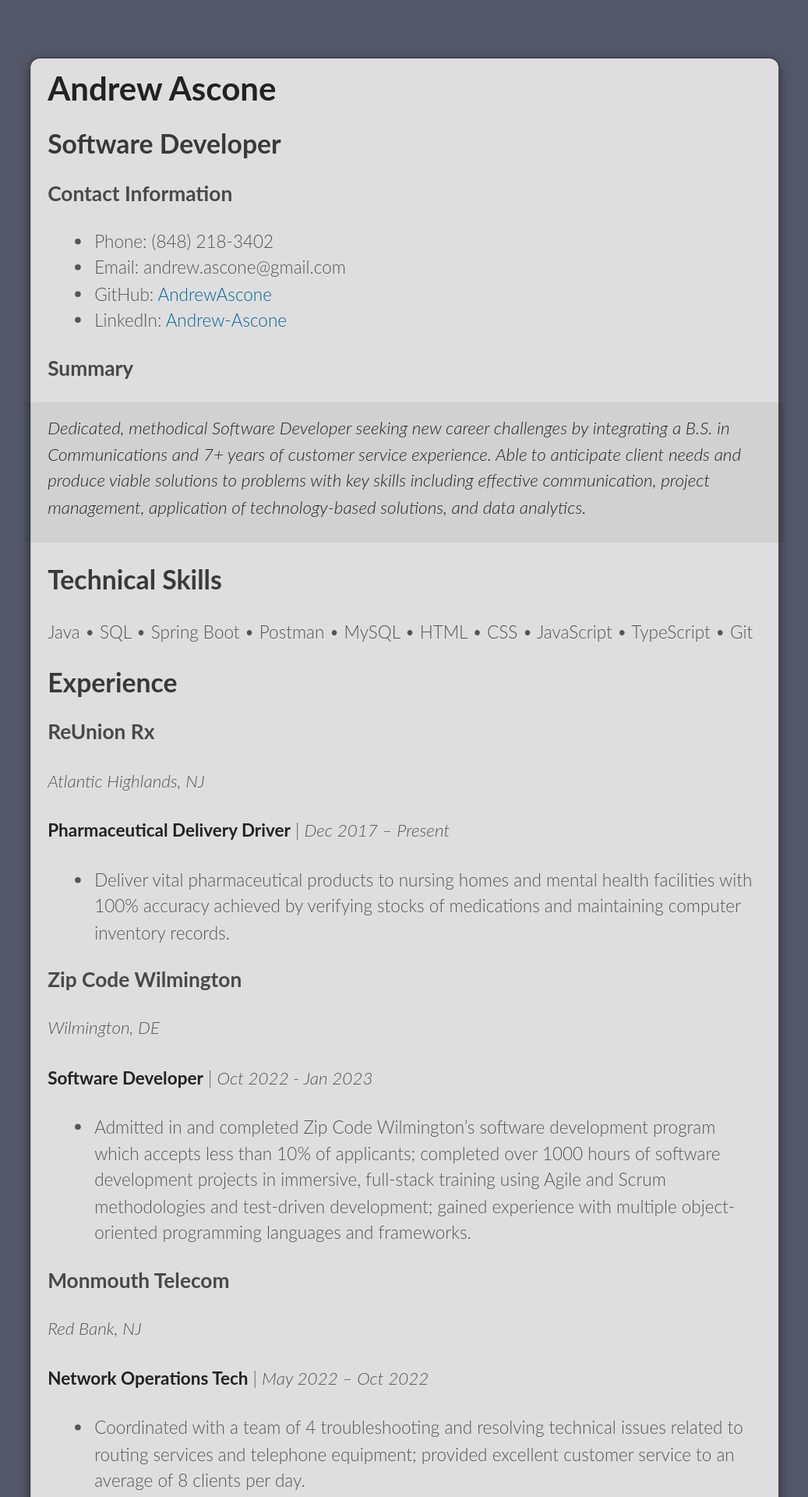
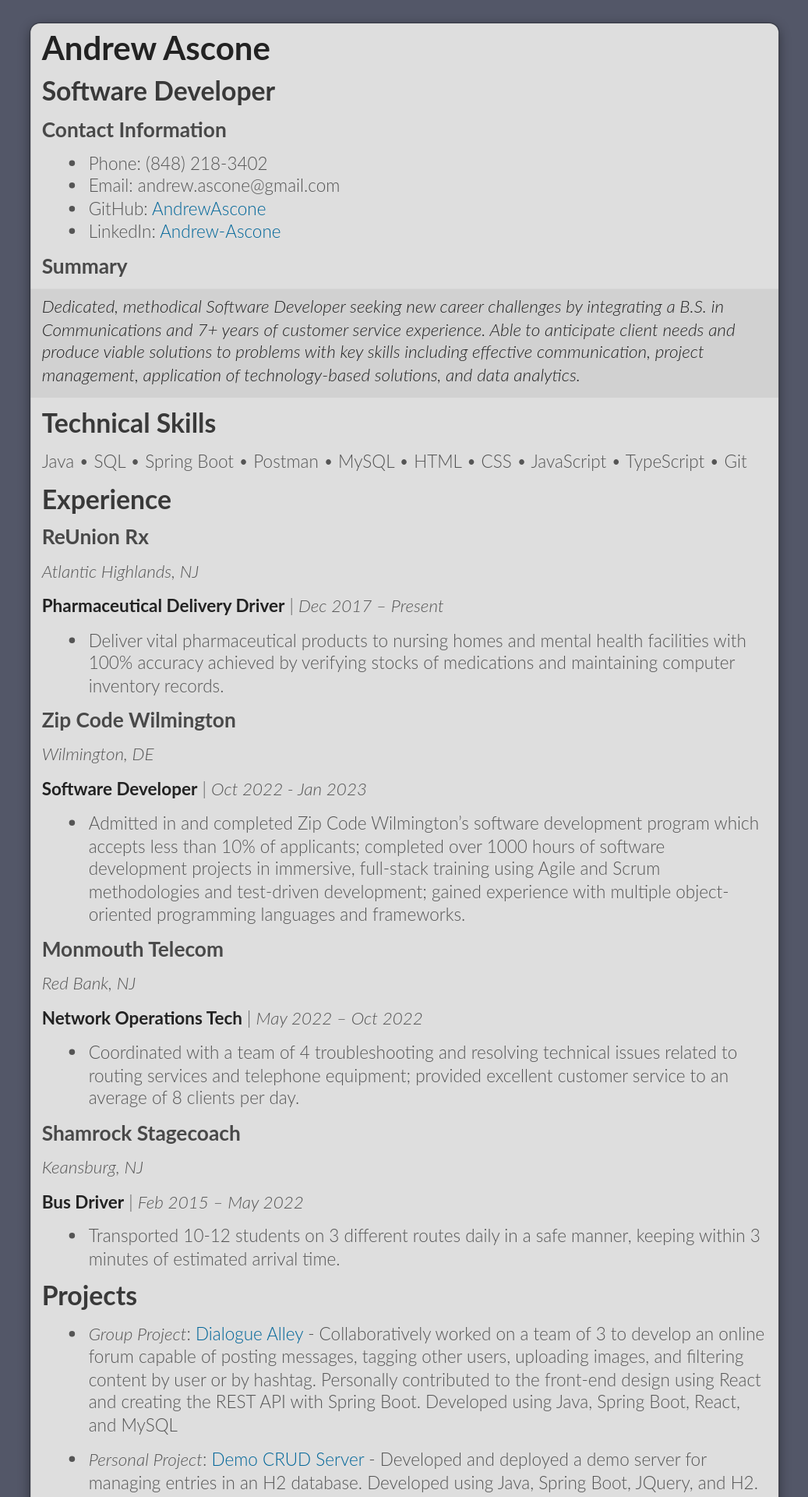
Before and after one commit to AndrewAscone/AndrewAscone, a Jekyll site: the page built from index.md, in a window 1280 px wide. Shown: the top 1920 px of the page at 78% size, without its empty margins (121-1158 px from the left). Built offline with Jekyll 4.4.1, drawn with Linux system fonts in a browser that asks for light colours; our own code applies the rules of GitHub Pages for plain Markdown files; the repository's description, which GitHub fills in, is left out.

Commit message:
Adjusting CSS to change document size

```diff
--- a/assets/css/style.css
+++ b/assets/css/style.css
@@ -148,9 +148,9 @@ html {
 }
 
 body {
-  padding: 50px 0;
+  padding: 20px 0;
   margin: 0;
-  font: 16px/1.5 Lato, "Helvetica Neue", Helvetica, Arial, sans-serif;
+  font: 14px/1.3 Lato, "Helvetica Neue", Helvetica, Arial, sans-serif;
   color: #555;
   font-weight: 300;
   background: inline-image("checker.png") fixed;
@@ -176,7 +176,7 @@ a {
 }
 
 p {
-  margin: 0 0 20px;
+  margin: 0 0 10px;
   padding: 0;
 }
 
@@ -302,7 +302,7 @@ header ul a strong {
 }
 
 section {
-  padding: 10px 15px;
+  padding: 5px 10px;
   font-size: 15px;
   /*border-top: 1px solid #fff;*/
   background: linear_gradient(#fafafa, #DEDEDE 700px);
@@ -318,7 +318,7 @@ h5,
 h6 {
   color: #222;
   padding: 0;
-  margin: 0 0 20px;
+  margin: 0 0 10px;
   line-height: 1.2;
 }
 
@@ -328,7 +328,7 @@ ol,
 table,
 pre,
 dl {
-  margin: 0 0 20px;
+  margin: 0 0 10px;
 }
 
 h1,
@@ -353,8 +353,8 @@ h6 {
 }
 
 blockquote {
-  margin: 0 -20px 20px;
-  padding: 10px 20px 0.2px 20px;
+  margin: 0 -10px 10px;
+  padding: 5px 10px 0.2px 10px;
   font-style: italic;
   background: #ccc;
   background: rgba(0, 0, 0, 0.06);
@@ -369,7 +369,7 @@ code,
 pre {
   font-family: Monaco, Bitstream Vera Sans Mono, Lucida Console, Terminal;
   color: #333;
-  font-size: 12px;
+  font-size: 10px;
   overflow-x: auto;
 }
 
@@ -397,8 +397,8 @@ table {
 th,
 td {
   text-align: left;
-  /*padding: 5px 10px;
-  border-bottom: 1px solid #aaa;*/
+  padding: 3px 5px;
+  /*border-bottom: 1px solid #aaa;*/
 }
 
 dt {
@@ -424,7 +424,7 @@ hr {
 footer {
   width: 640px;
   margin: 0 auto;
-  padding: 20px 0 0;
+  padding: 10px 0 0;
   color: #ccc;
   overflow: hidden;
 }
```
